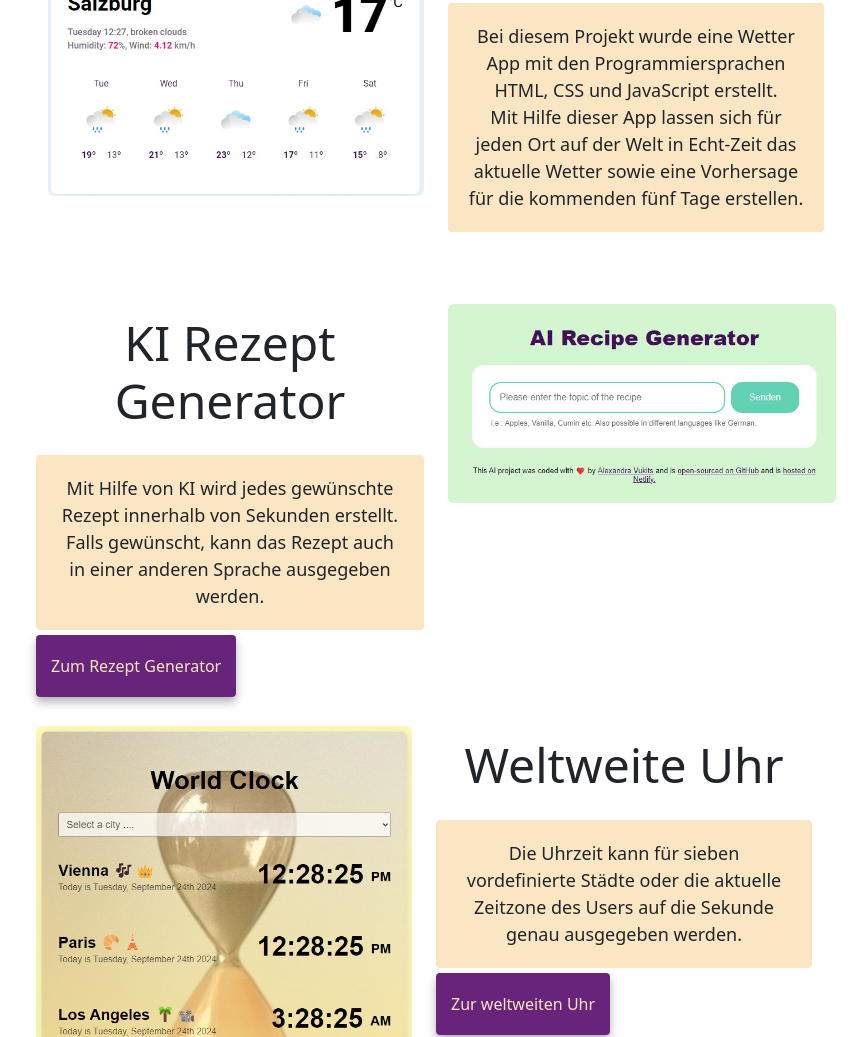
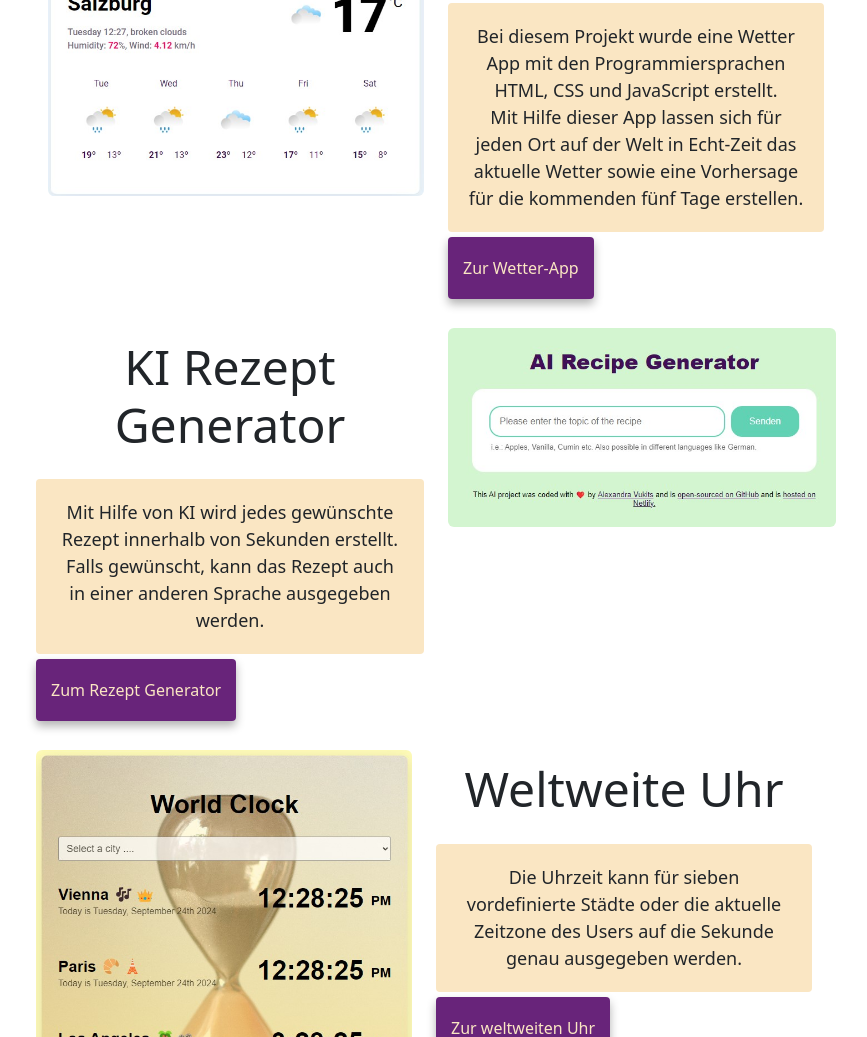
Before and after one commit to AlexandraVcodes/A-Class-Marketing-Website, a plain HTML site: page projects.html in a window 1280 px wide. Shown: the part 1791-2828 px from the top of the page, without its empty margins (204-1071 px from the left). Drawn offline with nearby package versions, Linux system fonts and the light colour scheme.

Commit message:
Added button on projects.html

```diff
--- a/projects.html
+++ b/projects.html
@@ -176,8 +176,7 @@
 
 
         <div class="mt-4">
-
-
+            <a href="https://cumulus-weather-app.netlify.app" class="clock-link">Zur Wetter-App</a>
         </div>
 
       </div>
```
